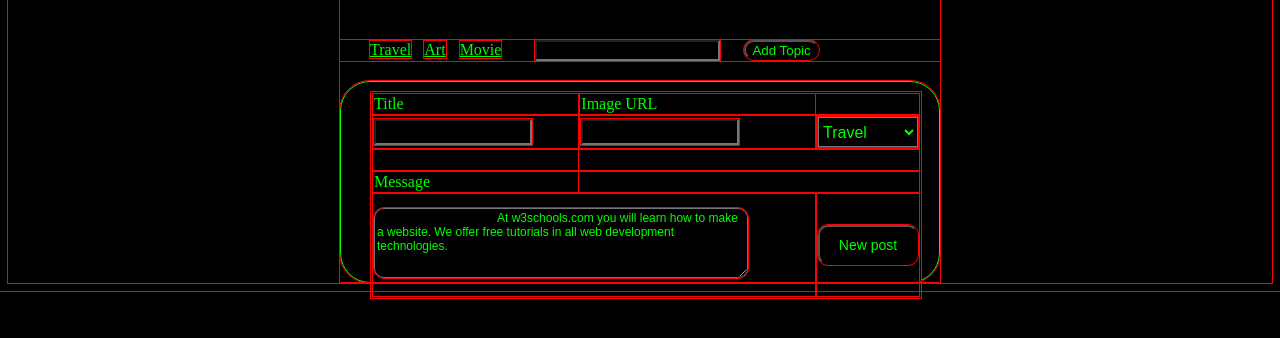
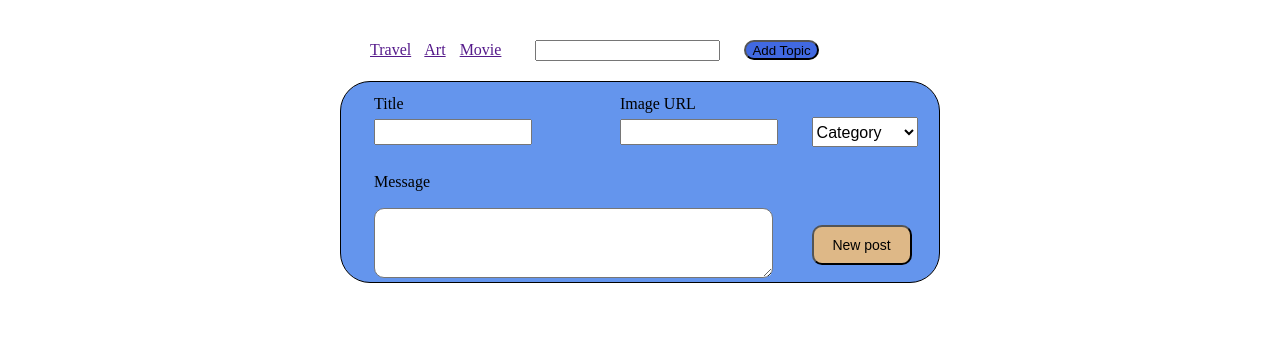
Before and after one commit to MuratTuz/RedditStream, a plain HTML site: page index.html in a window 1280 px wide. Shown: the part 118-456 px from the top of the page. Drawn offline with nearby package versions, Linux system fonts and the light colour scheme.

Commit message:
css and html changed

```diff
--- a/css/style.css
+++ b/css/style.css
@@ -56,7 +56,7 @@ td input {
     height: 20px;
 }
 td select {
-    width: 100px;
+    width: 100%;
     height: 30px;
     font: 1em sans-serif;
 }
@@ -65,8 +65,8 @@ input [type="text"] {
     border-radius: 15%;
 }
 table textarea {
-    max-width: 85%;
-    width: 85%;
+    max-width: 92%;
+    width: 92%;
     border-radius: 10px;
     box-sizing: border-box;
     padding-bottom: 10px;
@@ -82,9 +82,10 @@ table textarea {
     font-family: Arial, Helvetica, sans-serif;
     font-size: 14px;
 }
-
+/*
 * {
     background: #000 !important;
     color: #0f0 !important;
     outline: solid #f00 1px !important;
   }
+*/
--- a/index.html
+++ b/index.html
@@ -31,7 +31,7 @@
                 <table class="category-table">
                     <tr>
                         <td width="45%">Title</td>
-                        <td width="55%">Image URL</td>
+                        <td width="35%">Image URL</td>
                     </tr>
                     <tr>
                         <td width="45%">
@@ -42,6 +42,7 @@
                         </td>
                         <td width="20%" style="text-align:right">
                             <select name="SelectionCategory" id="selectionCategory">
+                                <option value="category">Category</option>
                                 <option value="travel">Travel</option>
                                 <option value="art">Art</option>
                                 <option value="movie">Movie</option>
@@ -56,9 +57,7 @@
                     </tr>
                     <tr>
                         <td colspan="2" height="100">
-                                <textarea rows="4">
-                                    At w3schools.com you will learn how to make a website. We offer free tutorials in all web development technologies.
-                                </textarea>
+                                <textarea rows="4"></textarea>
                         </td>
                         <td>
                                 <button class="new-post">New post</button>
```
